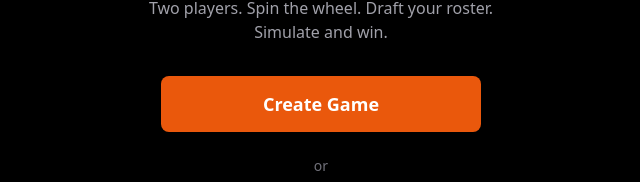
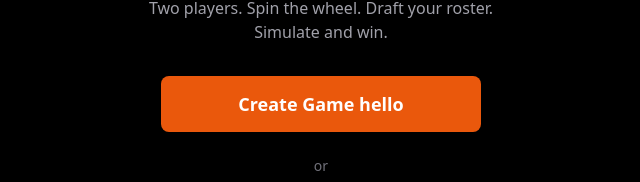
Before and after one commit to chrischi90/knowball, a Next.js app: page / in a window 1280 px wide. Shown: the part 279-461 px from the top of the page, without its empty margins (319-959 px from the left). Built offline with nearby package versions, Linux system fonts and the light colour scheme; a web font is replaced by a local one.

Commit message:
git test

```diff
--- a/app/page.tsx
+++ b/app/page.tsx
@@ -60,7 +60,7 @@ export default function LobbyPage() {
           disabled={creating}
           className="w-full py-3.5 px-6 rounded-lg bg-orange-600 hover:bg-orange-500 disabled:opacity-50 font-semibold text-lg transition"
         >
-          {creating ? "Creating…" : "Create Game"}
+          {creating ? "Creating…" : "Create Game"} hello
         </button>
 
         <div className="relative">
```
